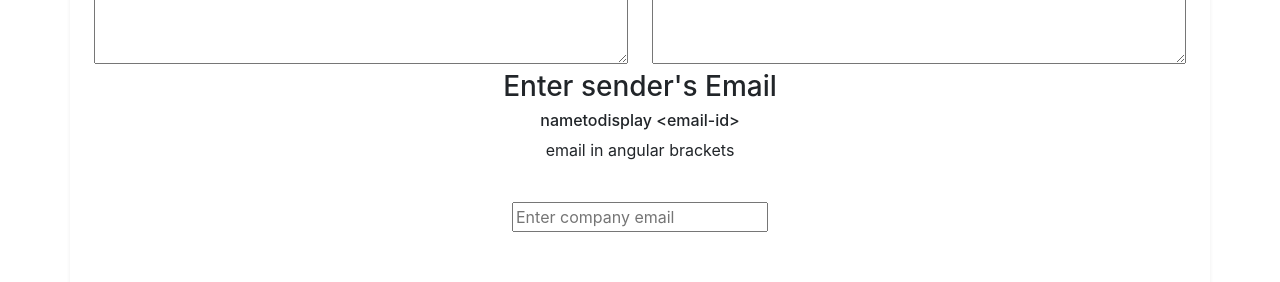
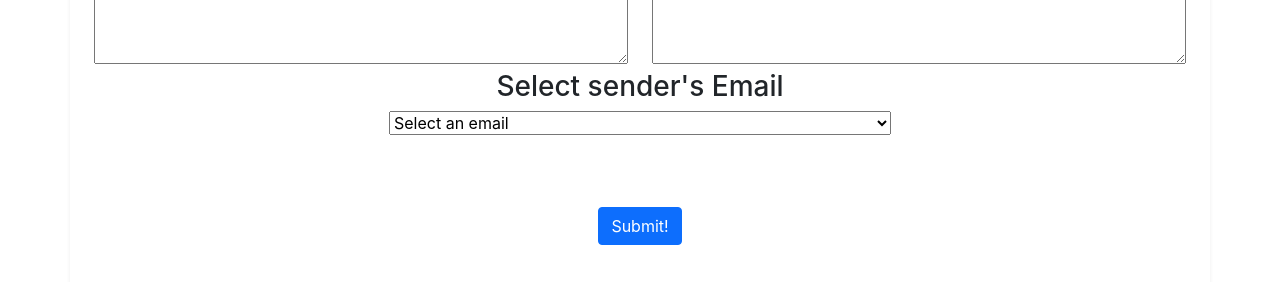
Before and after one commit to Priyatham-sai-chand/serverless_email, a React (Create React App) app: page / in a window 1280 px wide. Shown: the part 628-910 px from the top of the page. Built offline with nearby package versions, Linux system fonts and the light colour scheme.

Commit message:
add css for bounces

```diff
--- a/src/BulkEmail.js
+++ b/src/BulkEmail.js
@@ -6,6 +6,7 @@ const EmailTemplate = () => {
   const [name, setName] = useState([]);
   const [html, setHtml] = useState("");
   const [loading, setLoading] = useState(false);
+  const [data_loading, setDataLoading] = useState(false);
   const [subject, setSubject] = useState("");
   const [sender_email, setSender_Email] = useState("");
   const [bounced_emails, setBouncedEmails] = useState([]);
@@ -28,6 +29,7 @@ const EmailTemplate = () => {
   };
 
     var emailarray = email.toString().split(",");
+    emailarray = emailarray.filter(function (e) { return e });
 	async function handleSubmit(e) {
 		e.preventDefault();
     emailarray = emailarray.map(value => value.trim())
@@ -38,6 +40,7 @@ const EmailTemplate = () => {
 		if (html === "") { notifyPopup("error","html empty","danger"); return;}
     if (sender_email === "") { notifyPopup("error", "sender email empty", "danger"); return; }
     //setBouncedEmails([])
+    setLoading(true);
    await  fetch("https://slb37ny1bh.execute-api.ap-south-1.amazonaws.com/prod/email_batcher", {
       method: "post",
       body: JSON.stringify({
@@ -51,28 +54,44 @@ const EmailTemplate = () => {
       .then((res) => res.json())
       .then((result) => {
         console.log(result);
+        console.log(result.length);
+        if(result.length)
           result.forEach((value, index) => {
-            setBouncedEmails(oldArray => [...oldArray, value.email.slice(2, -2).concat(',')]);
+            setBouncedEmails(oldArray => [...oldArray, value.email.slice(2, -2)]);
           });
 
       })
       //var common = emailarray.filter(x => bouncedarray.indexOf(x) !== -1)
-    if (!bounced_emails.length) { setDeliveredEmails(emailarray);}
-    setLoading(true);
+    setLoading(false);
+    setDataLoading(true);
   }
+
   useEffect(() => {
 
     var bouncedarray = bounced_emails.toString().split(',')
-    bouncedarray = bouncedarray.map(value => value.trim())
+    //bouncedarray = bouncedarray.map(value => value.trim())
+    bouncedarray = bouncedarray.filter(function (e) { return e });
           console.log("bounce array ", bouncedarray)
+      console.log("bounced array count", bounced_emails.length)
+      console.log("email array ", emailarray)
+    if (bounced_emails.length !== 0) {
       var common = emailarray.filter(x => !bouncedarray.includes(x))
-          console.log("common array ", common)
+      console.log("common with bounced array ", common)
     setDeliveredEmails([])
+        common.forEach((value, index) => { setDeliveredEmails(oldArray => [...oldArray,value] );
+        });
+    }
+    if(bounced_emails.length === 0 && emailarray.length !== 0){
+          console.log(" else bounce array ", bouncedarray)
+      console.log(" else bounced array count", bounced_emails.length)
+      console.log(" else email array ", emailarray)
+    setDeliveredEmails([])
+      emailarray.forEach((value, index) => {
+        console.log("email with no bounces", value); setDeliveredEmails(oldArray => [...oldArray,value] );
+        })
+    }
     //if (!bounced_emails.length) { setDeliveredEmails(emailarray); return; }
-        common.forEach((value, index) => {
-          setDeliveredEmails(oldArray => [...oldArray,value.concat(',')] );
-        });
-  },[bounced_emails])
+  },[data_loading])
   useEffect(() => {
 
           console.log("delivered ", delivered_emails )
@@ -80,18 +99,51 @@ const EmailTemplate = () => {
   return (
     <>
       <div className="container shadow-sm mx-auto ">
-        {loading ?
+      {loading ?
+          <>
+          <div className="row">
+              <div className="col-lg-12 col-md-12 col-sm-12 mx-auto">
+          <div className="spinner-border text-primary" role="status">
+  <span className="visually-hidden">Loading...</span>
+  </div>
+          </div>
+          </div>
+          </> :
+          <>
+{data_loading ?
         <>
 
+            <div className="row">
+        <h1 className="text-center font-weight-bold">
+          Sent Details
+        </h1>
               <div className="col-lg-6 col-md-6 col-sm-12 mx-auto">
                 <h3>Delivered emails</h3>
-          {delivered_emails}
+
+                    {delivered_emails.length !== 0 ? (<div className="alert alert-success">
+                      <ul>
+{delivered_emails.map((item,index) =>
+  <li key={index}style={{wordWrap: 'break-word'}}>{item} </li>
+)}
+</ul>
+
+                    </div>) : (<div className="alert alert-info"><h5>No emails sent</h5></div>)}
+
               </div>
 
               <div className="col-lg-6 col-md-6 col-sm-12 mx-auto">
                 <h3>Bounced Emails</h3>
-          {bounced_emails}
+                    {bounced_emails.length !== 0 ? (<div className="alert alert-success">
+                      <ul>
+{bounced_emails.map((item,index) =>
+    <li key={index}style={{wordWrap: 'break-word'}}>{item}</li>
+)}
+</ul>
+
+
+                    </div>) : (<div className="alert alert-info"><h5>No bounces</h5></div>)}
               </div>
+</div>
             <button className="btn btn-secondary my-5" onClick={() => window.location.reload(false)} >
               send more emails!
             </button>
@@ -162,17 +214,12 @@ const EmailTemplate = () => {
                 ></textarea>
               </div>
               <div className="col-lg-6 col-md-6 col-sm-12 mx-auto">
-                <h3>Enter sender's Email</h3>
-                <h6>nametodisplay  &lt;email-id&gt;</h6>
-                <p>email in angular brackets</p>
-                <input
-                  type="text"
-                  className="input my-4 "
-                  placeholder="Enter company email"
-                  name="sender_email"
-                  id="sender_email"
-                  onChange={(e) => setSender_Email(e.target.value)}
-                />
+                <h3>Select sender's Email</h3>
+                        <select id="sender_email" value={sender_email} onChange={(e) => setSender_Email(e.target.value)}>
+                          <option value="" selected> Select an email </option>
+  <option key="1" value="Priyatham AWS <priyathamsaichand@gmail.com>" default>Priyatham AWS &lt;priyathamsaichand@gmail.com&gt;</option>
+  <option key="2"value="Priyatham MGIT <bpriyathamsaichand_cse180508@mgit.ac.in>">Priyatham MGIT &lt;bpriyathamsaichand_cse180508@mgit.ac.in&gt;</option>
+</select>
               </div>
 
             </div>
@@ -189,6 +236,11 @@ const EmailTemplate = () => {
       }
 
 
+          </>
+        }
+
+
+
       </div>
     </>
   );
```
